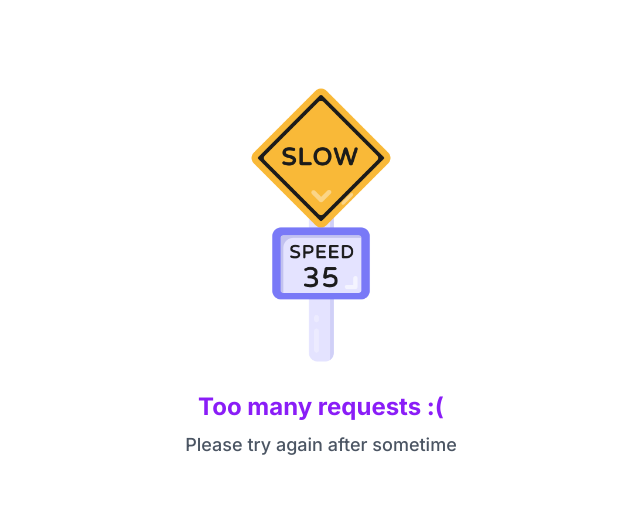
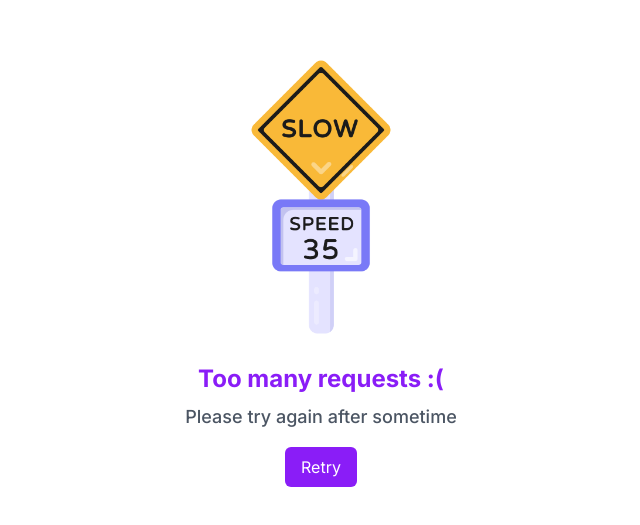
Before and after one commit to heyanurag/zuddl-gpt, a Next.js app: page /blocked in a window 1280 px wide. Shown: the part 133-658 px from the top of the page, without its empty margins (319-959 px from the left). Built offline with nearby package versions, Linux system fonts and the light colour scheme.

Commit message:
feat: retry button on Blocked page

```diff
--- a/src/pages/blocked.tsx
+++ b/src/pages/blocked.tsx
@@ -1,11 +1,18 @@
 import Image from "next/image";
 
 const Blocked = () => {
+
+  const handleRetry = () => {
+    window.location.href = "/";
+  }
+
   return (
     <div className="flex flex-col justify-center items-center h-screen">
       <Image src="/slow-down.png" width={300} height={300} alt="429" />
       <p className="mt-4 text-2xl font-bold text-primary">Too many requests :&#40; </p>
       <p className="mt-2 text-lg font-medium text-gray-600">Please try again after sometime</p>
+      {/* retry button */}
+      <button className="mt-4 px-4 py-2 bg-primary text-white rounded-md hover:bg-primary-dark" onClick={handleRetry}>Retry</button>
     </div>
   );
 }
```
